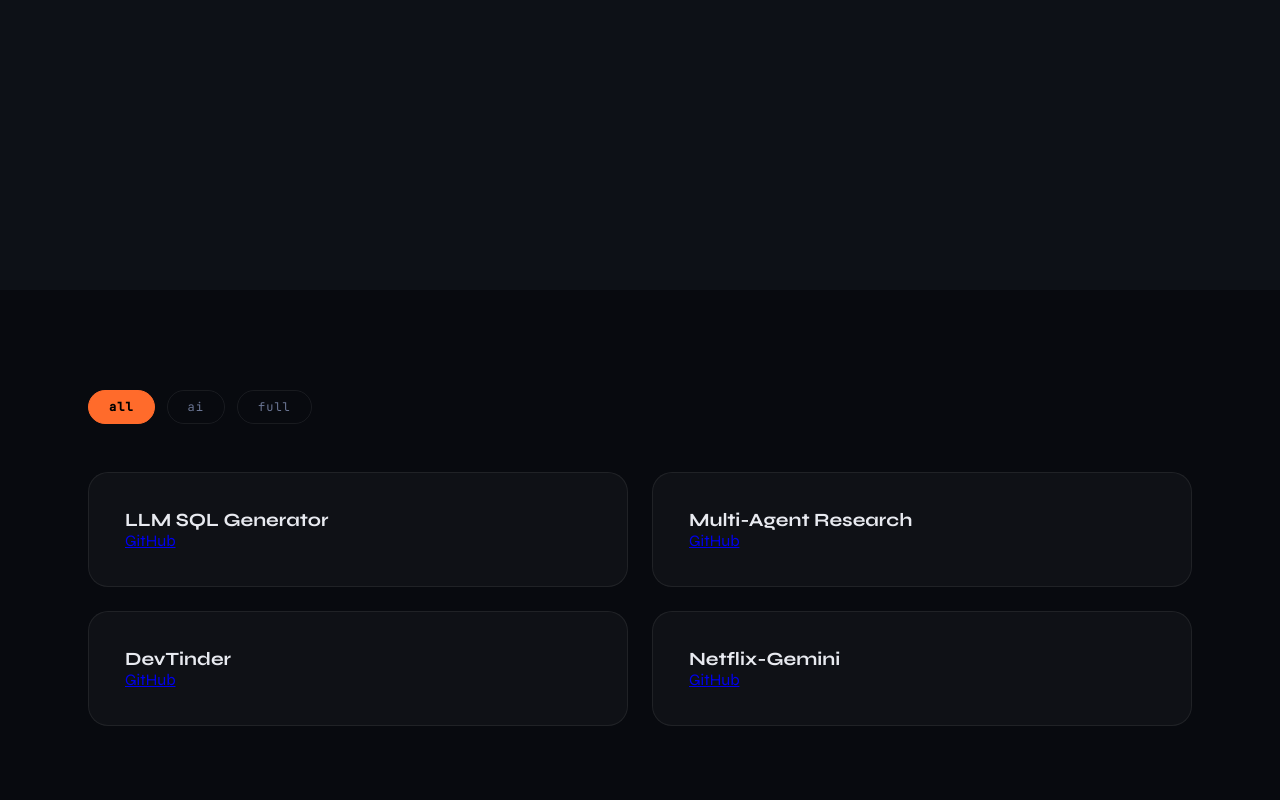
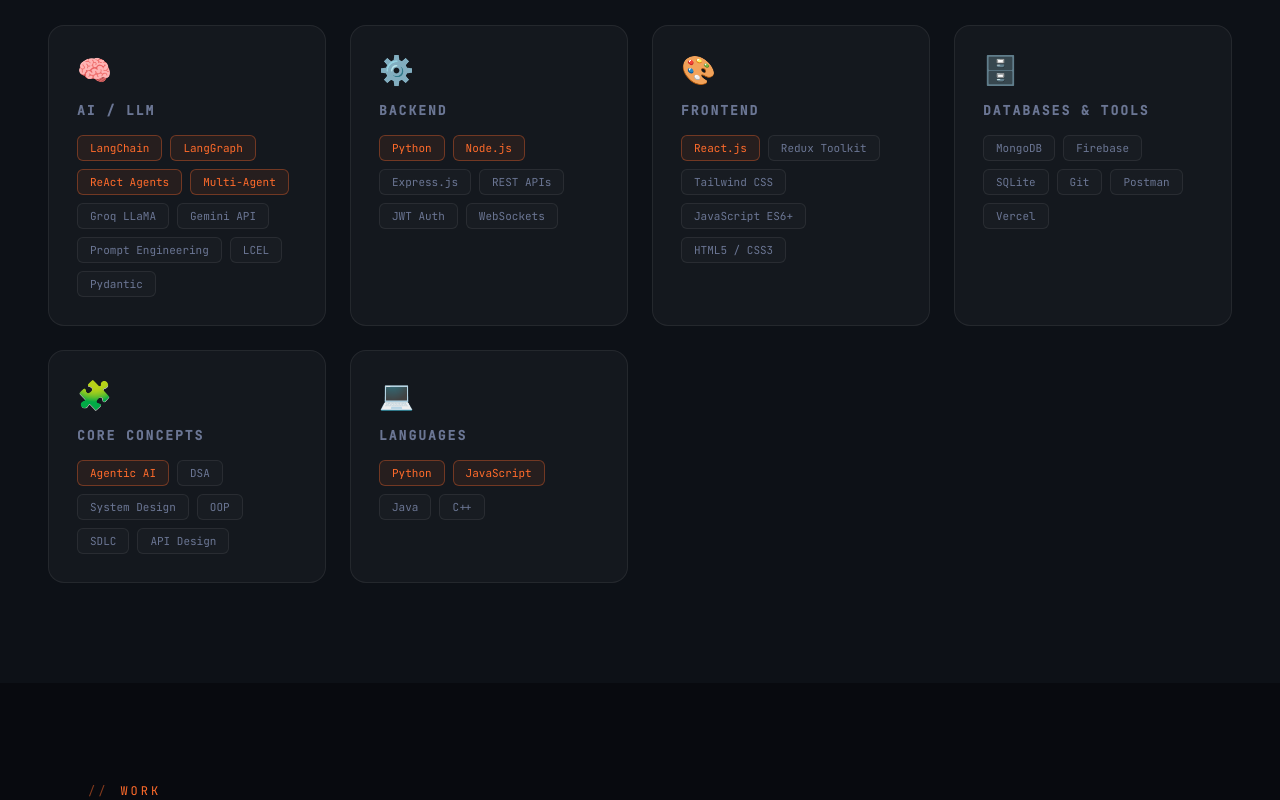
Before and after one commit to VINAYAK777CODER/VINAYAK_PORTFOLIO, a React (Vite) app: page / in a window 1280 px wide. Shown: the part 1760-2560 px from the top of the page. Built offline with nearby package versions, Linux system fonts and the light colour scheme.

Commit message:
solved the bugs

```diff
--- a/src/App.jsx
+++ b/src/App.jsx
@@ -10,8 +10,11 @@
 import Cursor from "./components/Cursor";
 import Loader from "./components/Loader";
 import Background from "./components/Background";
+import useScrollReveal from "./hooks/useScrollReveal";
 
 function App() {
+  useScrollReveal();
+
   return (
     <>
       <Cursor />
--- a/src/components/Contact.jsx
+++ b/src/components/Contact.jsx
@@ -19,22 +19,72 @@
 
         <div className="contact-grid reveal">
 
+          {/* LEFT SIDE */}
           <div className="contact-info">
-            <p>My inbox is always open.</p>
+            <p>
+              Whether you're looking for an AI engineer, a full stack collaborator,
+              or just want to geek out about LLMs — my inbox is always open.
+            </p>
 
-            <a href="mailto:4517vinayak12a1@gmail.com" className="contact-link">
-              Email
-            </a>
+            <div className="contact-links">
+
+              <a href="mailto:4517vinayak12a1@gmail.com" className="contact-link">
+                <div className="contact-link-icon">✉</div>
+                <div className="contact-link-info">
+                  <small>EMAIL</small>
+                  <span>4517vinayak12a1@gmail.com</span>
+                </div>
+              </a>
+
+              <a href="https://github.com/VINAYAK777CODER" target="_blank" className="contact-link">
+                <div className="contact-link-icon">⬡</div>
+                <div className="contact-link-info">
+                  <small>GITHUB</small>
+                  <span>VINAYAK777CODER</span>
+                </div>
+              </a>
+
+              <a href="https://linkedin.com/in/vinayak-a18869258" target="_blank" className="contact-link">
+                <div className="contact-link-icon">in</div>
+                <div className="contact-link-info">
+                  <small>LINKEDIN</small>
+                  <span>vinayak-a18869258</span>
+                </div>
+              </a>
+
+              <a href="https://leetcode.com/VINAYAK777CODER" target="_blank" className="contact-link">
+                <div className="contact-link-icon">⚡</div>
+                <div className="contact-link-info">
+                  <small>LEETCODE</small>
+                  <span>VINAYAK777CODER</span>
+                </div>
+              </a>
+
+            </div>
           </div>
 
+          {/* RIGHT SIDE FORM */}
           <div className="contact-form">
-            <input className="form-input" placeholder="Your Name" />
-            <input className="form-input" placeholder="Email" />
-            <textarea className="form-input" rows="5" />
+
+            <div className="form-group">
+              <label className="form-label">YOUR NAME</label>
+              <input className="form-input" type="text" placeholder="John Doe" />
+            </div>
+
+            <div className="form-group">
+              <label className="form-label">YOUR EMAIL</label>
+              <input className="form-input" type="email" placeholder="john@company.com" />
+            </div>
+
+            <div className="form-group">
+              <label className="form-label">MESSAGE</label>
+              <textarea className="form-input" rows="5" placeholder="Hey Vinayak, I'd love to collaborate on..." />
+            </div>
 
             <button className="form-submit" onClick={handleSubmit}>
-              {sent ? "✓ Sent!" : "Send Message →"}
+              {sent ? "✓ Message Sent!" : "Send Message →"}
             </button>
+
           </div>
 
         </div>
--- a/src/components/Projects.jsx
+++ b/src/components/Projects.jsx
@@ -4,10 +4,38 @@
   const [filter, setFilter] = useState("all");
 
   const projects = [
-    { name: "LLM SQL Generator", cat: "ai", link: "https://github.com/VINAYAK777CODER/Langchain-Project" },
-    { name: "Multi-Agent Research", cat: "ai", link: "https://github.com/VINAYAK777CODER/multi_agent_ai_research_system" },
-    { name: "DevTinder", cat: "full", link: "https://github.com/VINAYAK777CODER/DEVTINDER" },
-    { name: "Netflix-Gemini", cat: "ai full", link: "https://github.com/VINAYAK777CODER/netflix-gemini" },
+    {
+      name: "LLM SQL Generator",
+      cat: "ai",
+      desc: "Creates SQL from natural language prompts.",
+      link: "https://github.com/VINAYAK777CODER/Langchain-Project",
+      typeLabel: "AI / LLM",
+      typeClass: "ai"
+    },
+    {
+      name: "Multi-Agent Research",
+      cat: "ai",
+      desc: "Autonomous AI system for web research.",
+      link: "https://github.com/VINAYAK777CODER/multi_agent_ai_research_system",
+      typeLabel: "AI Agent",
+      typeClass: "ai"
+    },
+    {
+      name: "DevTinder",
+      cat: "full",
+      desc: "Full stack dating app for developers.",
+      link: "https://github.com/VINAYAK777CODER/DEVTINDER",
+      typeLabel: "Full Stack",
+      typeClass: "full"
+    },
+    {
+      name: "Netflix-Gemini",
+      cat: "ai full",
+      desc: "Netflix clone with AI movie recommendations.",
+      link: "https://github.com/VINAYAK777CODER/netflix-gemini",
+      typeLabel: "AI + Full Stack",
+      typeClass: "ai"
+    },
   ];
 
   const filtered = projects.filter(p =>
@@ -16,23 +44,37 @@
 
   return (
     <section id="projects">
-      <div className="filter-bar">
+      <div className="reveal">
+        <div className="section-label">WORK</div>
+        <h2 className="section-title">Selected<br />Projects</h2>
+      </div>
+
+      <div className="filter-bar reveal">
         {["all", "ai", "full"].map(f => (
           <button
             key={f}
             className={`filter-btn ${filter === f ? "active" : ""}`}
             onClick={() => setFilter(f)}
           >
-            {f}
+            {f === "all" ? "All Projects" : f === "ai" ? "AI/LLM" : "Full Stack"}
           </button>
         ))}
       </div>
 
-      <div className="projects-grid">
+      <div className="projects-grid reveal">
         {filtered.map((p, i) => (
           <div key={i} className="project-card">
-            <h3>{p.name}</h3>
-            <a href={p.link} target="_blank">GitHub</a>
+            <div className="project-header">
+              <span className="project-icon">📂</span>
+              <span className={`project-type ${p.typeClass}`}>{p.typeLabel}</span>
+            </div>
+            <h3 className="project-name">{p.name}</h3>
+            <p className="project-desc">{p.desc}</p>
+            <div className="project-links">
+              <a href={p.link} target="_blank" rel="noreferrer" className="proj-link gh">
+                GitHub ↗
+              </a>
+            </div>
           </div>
         ))}
       </div>
--- a/src/components/Skills.jsx
+++ b/src/components/Skills.jsx
@@ -10,22 +10,87 @@
 
         <div className="skills-categories reveal">
 
+          {/* AI */}
           <div className="skill-cat">
             <div className="cat-icon">🧠</div>
             <div className="cat-name">AI / LLM</div>
             <div className="skill-tags">
               <span className="skill-tag hot">LangChain</span>
               <span className="skill-tag hot">LangGraph</span>
-              <span className="skill-tag">ReAct Agents</span>
+              <span className="skill-tag hot">ReAct Agents</span>
+              <span className="skill-tag hot">Multi-Agent</span>
+              <span className="skill-tag">Groq LLaMA</span>
+              <span className="skill-tag">Gemini API</span>
+              <span className="skill-tag">Prompt Engineering</span>
+              <span className="skill-tag">LCEL</span>
+              <span className="skill-tag">Pydantic</span>
             </div>
           </div>
 
+          {/* BACKEND */}
           <div className="skill-cat">
             <div className="cat-icon">⚙️</div>
             <div className="cat-name">BACKEND</div>
             <div className="skill-tags">
               <span className="skill-tag hot">Python</span>
-              <span className="skill-tag">Node.js</span>
+              <span className="skill-tag hot">Node.js</span>
+              <span className="skill-tag">Express.js</span>
+              <span className="skill-tag">REST APIs</span>
+              <span className="skill-tag">JWT Auth</span>
+              <span className="skill-tag">WebSockets</span>
+            </div>
+          </div>
+
+          {/* FRONTEND */}
+          <div className="skill-cat">
+            <div className="cat-icon">🎨</div>
+            <div className="cat-name">FRONTEND</div>
+            <div className="skill-tags">
+              <span className="skill-tag hot">React.js</span>
+              <span className="skill-tag">Redux Toolkit</span>
+              <span className="skill-tag">Tailwind CSS</span>
+              <span className="skill-tag">JavaScript ES6+</span>
+              <span className="skill-tag">HTML5 / CSS3</span>
+            </div>
+          </div>
+
+          {/* DATABASE */}
+          <div className="skill-cat">
+            <div className="cat-icon">🗄️</div>
+            <div className="cat-name">DATABASES & TOOLS</div>
+            <div className="skill-tags">
+              <span className="skill-tag">MongoDB</span>
+              <span className="skill-tag">Firebase</span>
+              <span className="skill-tag">SQLite</span>
+              <span className="skill-tag">Git</span>
+              <span className="skill-tag">Postman</span>
+              <span className="skill-tag">Vercel</span>
+            </div>
+          </div>
+
+          {/* CORE */}
+          <div className="skill-cat">
+            <div className="cat-icon">🧩</div>
+            <div className="cat-name">CORE CONCEPTS</div>
+            <div className="skill-tags">
+              <span className="skill-tag hot">Agentic AI</span>
+              <span className="skill-tag">DSA</span>
+              <span className="skill-tag">System Design</span>
+              <span className="skill-tag">OOP</span>
+              <span className="skill-tag">SDLC</span>
+              <span className="skill-tag">API Design</span>
+            </div>
+          </div>
+
+          {/* LANGUAGES */}
+          <div className="skill-cat">
+            <div className="cat-icon">💻</div>
+            <div className="cat-name">LANGUAGES</div>
+            <div className="skill-tags">
+              <span className="skill-tag hot">Python</span>
+              <span className="skill-tag hot">JavaScript</span>
+              <span className="skill-tag">Java</span>
+              <span className="skill-tag">C++</span>
             </div>
           </div>
 
--- a/src/components/Timeline.jsx
+++ b/src/components/Timeline.jsx
@@ -8,16 +8,40 @@
 
       <div className="timeline reveal">
 
+        {/* ITEM 1 */}
         <div className="timeline-item">
           <div className="timeline-dot"></div>
           <div className="timeline-date">2024 — PRESENT</div>
-          <div className="timeline-title">AI Engineer</div>
+          <div className="timeline-title">AI & LLM Systems Engineer</div>
+          <div className="timeline-org">Self-directed Projects</div>
+          <div className="timeline-desc">
+            Building production-grade AI systems with LangChain, LangGraph, and multi-agent architectures.
+            Exploring ReAct agents, structured output pipelines, and autonomous research automation.
+          </div>
         </div>
 
+        {/* ITEM 2 */}
         <div className="timeline-item">
           <div className="timeline-dot"></div>
           <div className="timeline-date">2023 — 2024</div>
           <div className="timeline-title">Full Stack Developer</div>
+          <div className="timeline-org">DevTinder · Netflix-Gemini</div>
+          <div className="timeline-desc">
+            Built and deployed scalable full-stack applications using React.js, Node.js, MongoDB, and Firebase.
+            Integrated AI APIs (Gemini) for intelligent recommendation systems.
+          </div>
+        </div>
+
+        {/* ITEM 3 */}
+        <div className="timeline-item">
+          <div className="timeline-dot"></div>
+          <div className="timeline-date">2022 — PRESENT</div>
+          <div className="timeline-title">B.Tech — Computer Science & Engineering</div>
+          <div className="timeline-org">ABES Engineering College, Ghaziabad</div>
+          <div className="timeline-desc">
+            Pursuing core CS fundamentals alongside hands-on projects. CGPA: 7.81 / 10.0.
+            Active in competitive programming on LeetCode and CodeChef.
+          </div>
         </div>
 
       </div>
```
